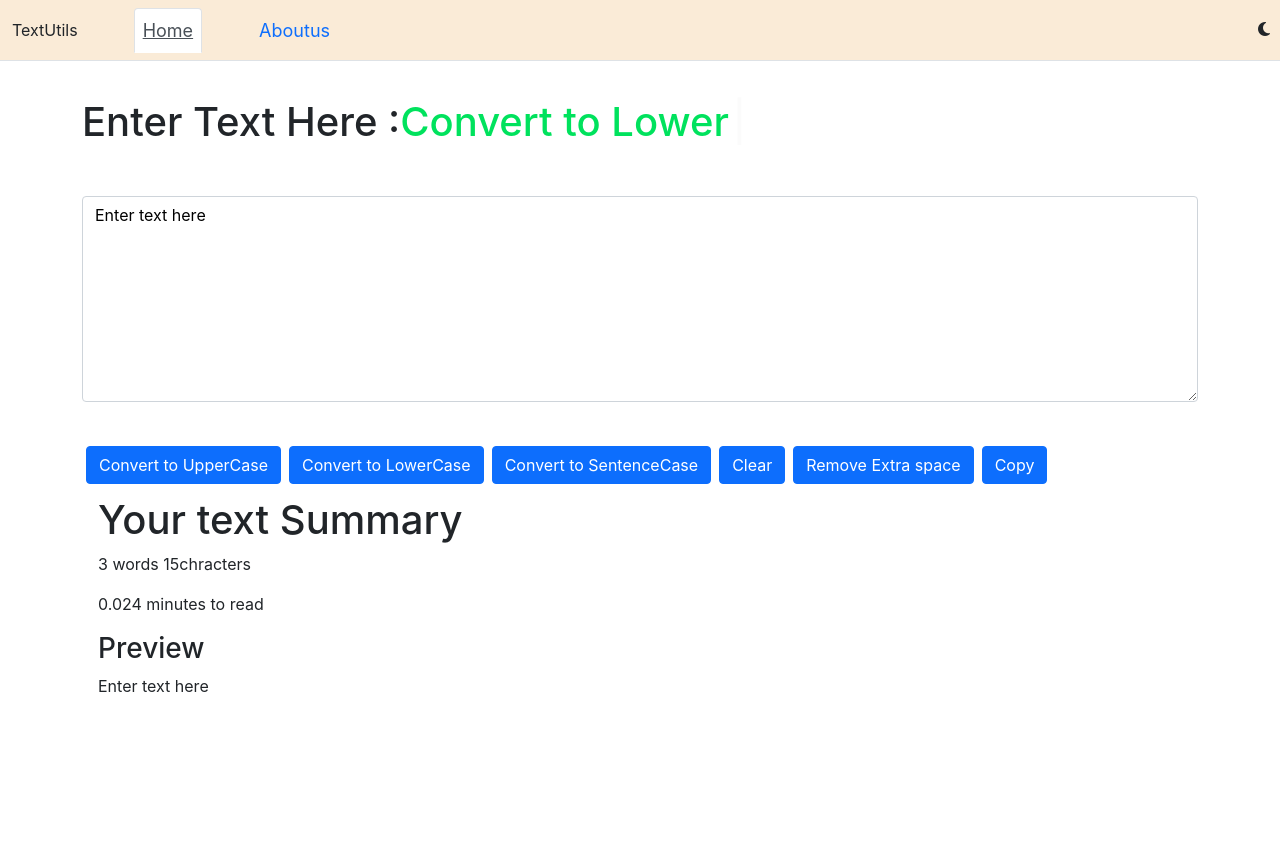
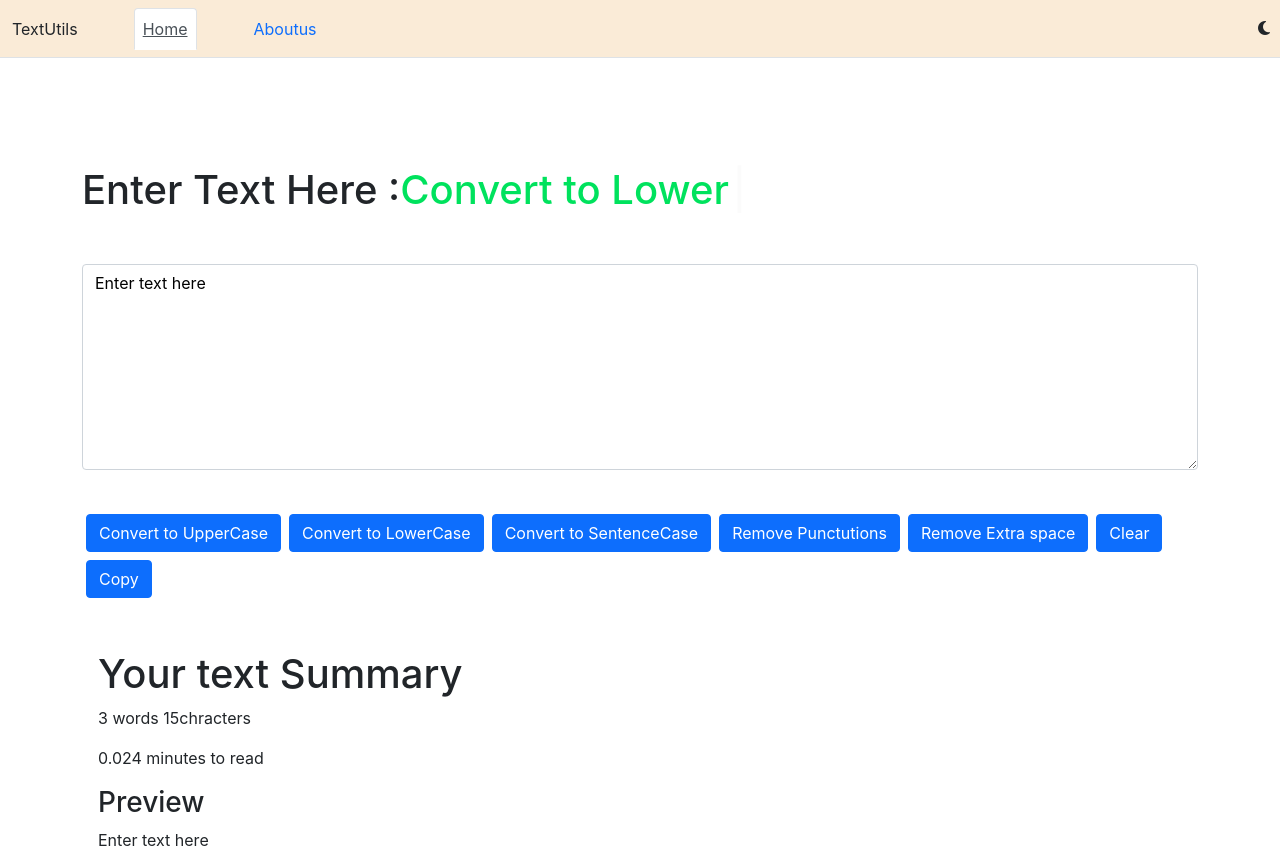
Before and after one commit to Khursheed-Abbas-Mirza/Reacttextutils, a React (Create React App) app: page /#/ in a window 1280 px wide. Before the commit the page ends 800 px from the top, so only its background shows below. Built offline with nearby package versions, Linux system fonts and the light colour scheme.

Commit message:
Alert is Now Showing Remove PunCtuations added

```diff
--- a/src/App.css
+++ b/src/App.css
@@ -27,7 +27,7 @@ a{
   }
 }
 nav li{
-  font-size: 18px;
+  font-size: 16px;
 }
 .act{
   text-decoration: underline;
--- a/src/components/About.js
+++ b/src/components/About.js
@@ -18,7 +18,7 @@ export default function About(props) {
            </h2>
            <div id="collapseOne" className="accordion-collapse collapse show" data-bs-parent="#accordionExample">
              <div className="accordion-body" style={mystyle}>
-               <strong>Analyze Your Text.</strong> Textutils gives you a way to analyze your text quickly and efficiently. Be it word count, character count or Convert to Upper Case,Lower-case,etc..
+               <strong>Analyze Your Text.</strong> Textutils gives you a way to analyze your text quickly and efficiently. Be it word count, character count or Convert to Upper Case,Lower-case,Sentence-Case
              </div>
            </div>
          </div>
@@ -31,7 +31,7 @@ export default function About(props) {
            <div id="collapseTwo" className="accordion-collapse collapse" data-bs-parent="#accordionExample">
              <div className="accordion-body" style={mystyle}>
                <strong>Free to use.</strong>
-               TextUtils is a free character counter tool that provides instant character count & word count statistics for a given text. TextUtils reports the number of words and characters. Thus it is suitable for writing text with word/ character limit.
+               TextUtils is a free character counter tool that provides instant character count & word count statistics for a given text. TextUtils reports the number of words and characters. Thus it is suitable for writing text with word character limit.
                      </div>
              </div>
            </div>
--- a/src/components/Alert.js
+++ b/src/components/Alert.js
@@ -9,7 +9,7 @@ export default function Alert(props) {
   return (
 
 
-    <div style={{height:"50px"}} className='auto-type'>
+    <div style={{height:"70px"}} className='my-5'>
      {props.alert && <div className={`alert alert-${props.alert.type} alert-dismissible fade show `}role="alert">
             <strong>{cap(props.alert.type)}</strong>:{props.alert.msg}
         </div>}
--- a/src/components/Navbar.js
+++ b/src/components/Navbar.js
@@ -6,7 +6,7 @@ export default function Navbar(props) {
   const location=useLocation();
   return (
     <>
-      <nav className='navbar navbar-expand-lg bg-body-tertiary nav-tabs fixed-top' id="navbarToggleExternalContent" style={{backgroundColor:props.mode==="light"?"antiquewhite":"black"}} >
+      <nav className='navbar navbar-expand-lg bg-body-tertiary nav-tabs fixed-top mb-5' id="navbarToggleExternalContent" style={{backgroundColor:props.mode==="light"?"antiquewhite":"black"}} >
         <div className="container-fluid">
           <span>TextUtils</span>
           <button className="navbar-toggler" type="button" data-bs-toggle="collapse" data-bs-target="#navbarSupportedContent" aria-controls="navbarSupportedContent" aria-expanded="true" aria-label="Toggle navigation">
--- a/src/components/TextForm.js
+++ b/src/components/TextForm.js
@@ -8,6 +8,7 @@ export default function TextForm(props) {
     words:["Convert to UpperCase",
       "Convert to LowerCase",
       "Convert to Sentence Case",
+      "Remove Punctuations",
       "Remove Extra Spaces"
     ],
     loop:{},
@@ -49,11 +50,16 @@ export default function TextForm(props) {
     setText(context)
     props.showAlert("Text has Converted to Sentence case","success")
   }
+  const removepunc=()=>{
+    let newtext=text.replace(/[^\w\s]/g,'')
+    setText(newtext)
+    props.showAlert("Removed Punctuations","success")
+  }
 
 
   return (
     <>
-    <div className="container1 mx-7">
+    <div className="container1 my-5">
       <div style={{height:"50px"}} className="my-5"><h1 className="my-4" >Enter Text Here :<span id="myspan" >{atext}</span><Cursor/></h1></div>
 
           <div>
@@ -62,8 +68,9 @@ export default function TextForm(props) {
             <button disabled={text.length===0} className="btn btn-primary mx-1 my-1" onClick={hup}>Convert to UpperCase</button>
             <button disabled={text.length===0} className="btn btn-primary mx-1 my-1" onClick={hlp}>Convert to LowerCase</button>
             <button disabled={text.length===0} className="btn btn-primary mx-1 my-1" onClick={tsc}>Convert to SentenceCase</button>
+            <button disabled={text.length===0} className="btn btn-primary mx-1 my-1" onClick={removepunc}>Remove Punctutions</button>
+            <button disabled={text.length===0} className="btn btn-primary mx-1 my-1" onClick={rmes}>Remove Extra space</button>
             <button disabled={text.length===0} className="btn btn-primary mx-1 my-1" onClick={clrscr}>Clear</button>
-            <button disabled={text.length===0} className="btn btn-primary mx-1 my-1" onClick={rmes}>Remove Extra space</button>
             <CopyToClipboard text={text} onCopy={()=>{ props.showAlert("Copied to Clipboard","success")}}><button disabled={text.length===0} className="btn btn-primary mx-1 my-1">Copy</button></CopyToClipboard>
     </div>
     <div className="container2 mx-3 my-2">
```
